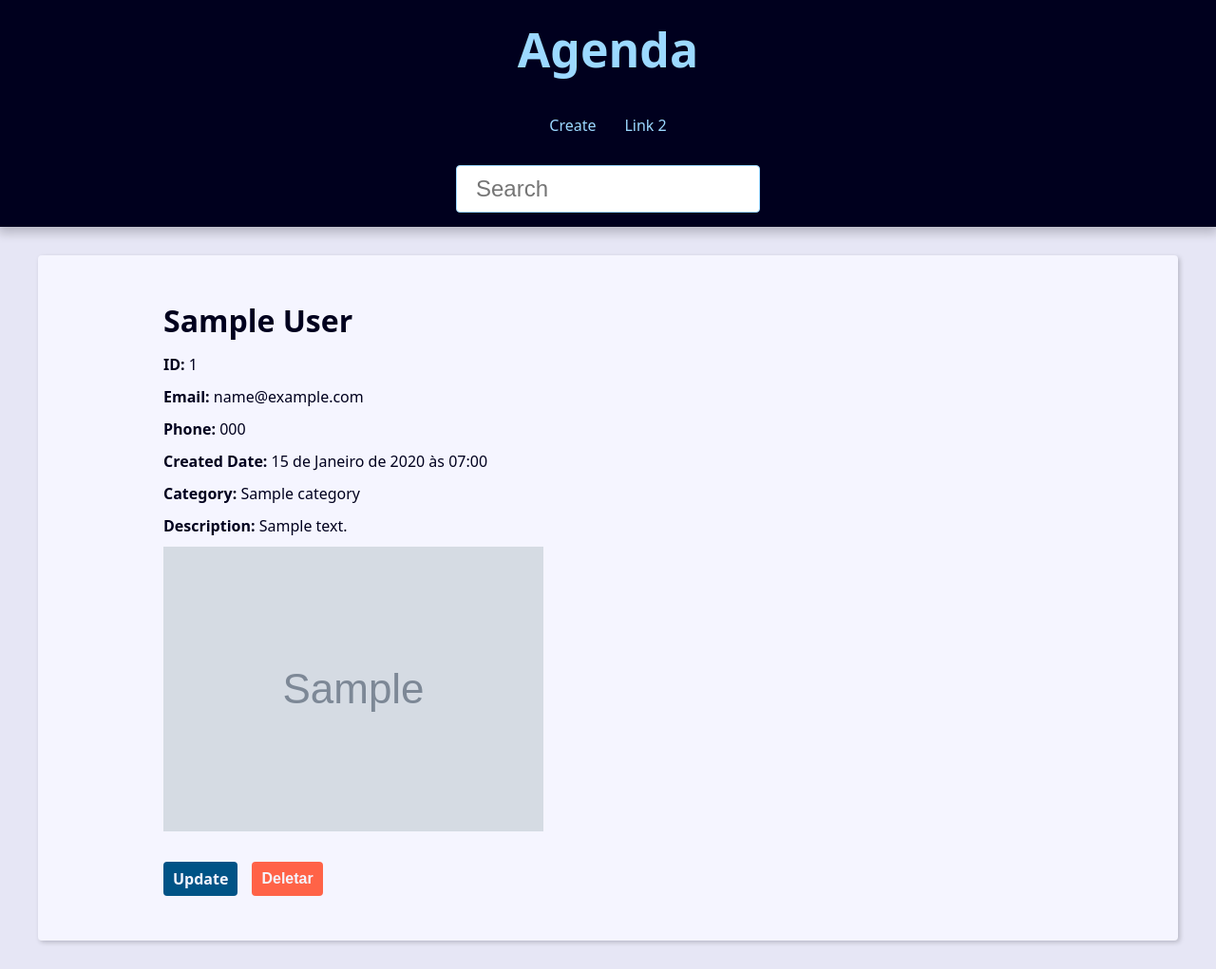
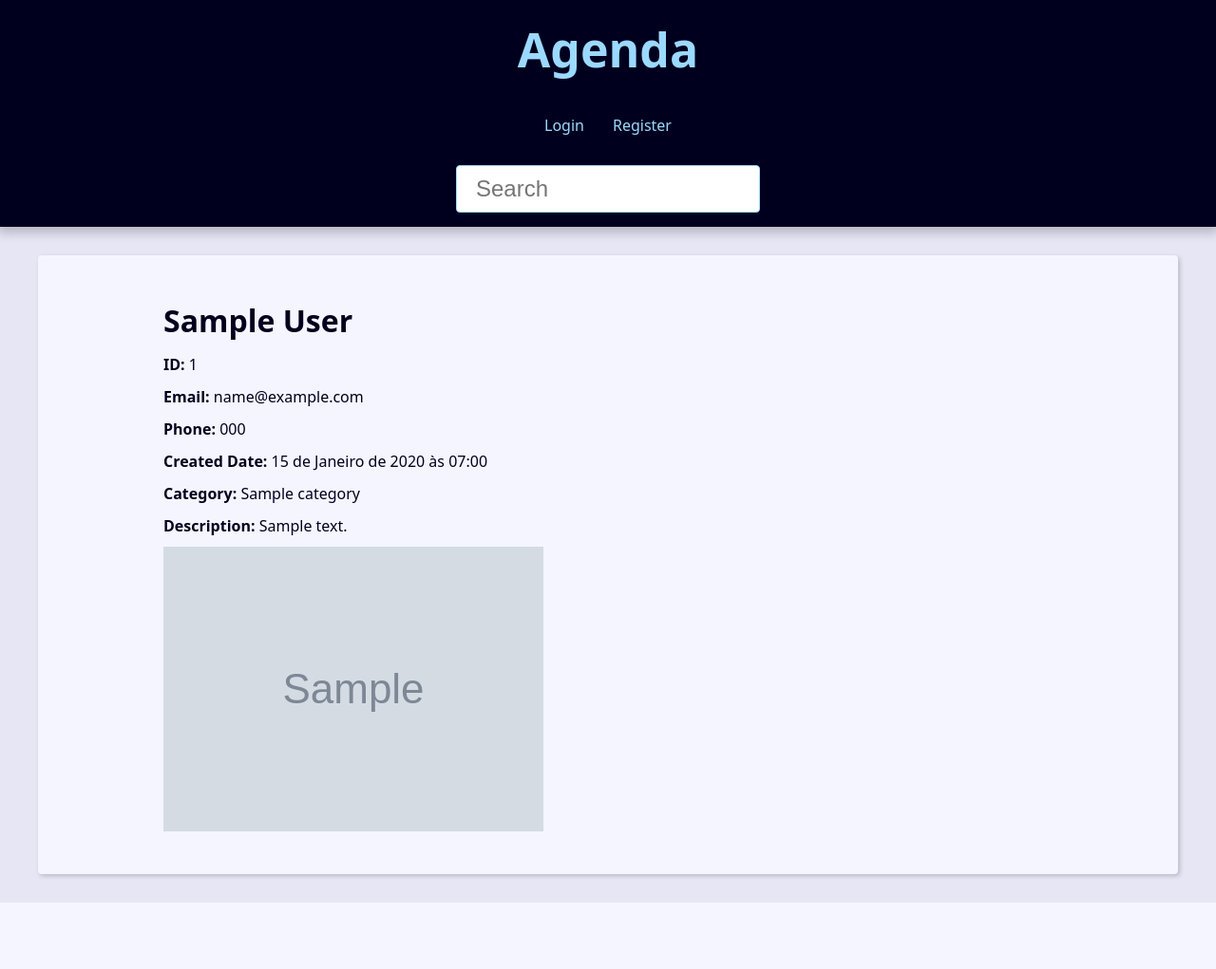
Before and after one commit to RafaelGomesdeOliveira/projeto_agenda, a Django app: page /contact/1/detail/ in a window 1280 px wide. Shown: the whole page at 95% size. After the commit the page ends 951 px from the top, so only its background shows below. Run offline with Django 4.2, Linux system fonts and the light colour scheme; tables that the repository leaves empty hold one stand-in row (values such as "Sample post"); grey boxes marked "Sample" are stand-in pictures.

Commit message:
Alteracoes antigas

```diff
--- a/base_templates/global/partials/_header.html
+++ b/base_templates/global/partials/_header.html
@@ -5,17 +5,37 @@
 
     <nav class="menu">
         <ul class="menu-list">
+
+            {% if user.is_authenticated %}
                 <li class="menu-item">
                     <a href="{% url "contact:create" %}" class="menu-link">
                         Create
                     </a>
-
                 </li>
                 <li class="menu-item">
-                <a href="" class="menu-link">
-                    Link 2
+                    <a href="{% url "contact:user_update" %}" class="menu-link">
+                        Profile
                     </a>
                 </li>
+                <li class="menu-item">
+                    <a href="{% url "contact:logout" %}" class="menu-link">
+                        Logout
+                    </a>
+                </li>
+            {% else %}
+                <li class="menu-item">
+                    <a href="{% url "contact:login" %}" class="menu-link">
+                        Login
+                    </a>
+                </li>
+                <li class="menu-item">
+                    <a href="{% url "contact:register" %}" class="menu-link">
+                        Register
+                    </a>
+                </li>
+            {% endif %}
+
+
         </ul>
     </nav>
 
--- a/contact/forms.py
+++ b/contact/forms.py
@@ -14,7 +14,9 @@ class ContactForm(forms.ModelForm):
             attrs={
                 'accept': 'image/*',
             }
-        )
+        ),
+        required=False,
+
     )
 
     class Meta:
--- a/contact/templates/contact/contact.html
+++ b/contact/templates/contact/contact.html
@@ -18,6 +18,8 @@
             </p>
         {% endif %}
 
+
+        {% if user == contact.owner %}
         <div class="contact-links">
             <a class="btn btn-link" href="{% url "contact:update" contact.id %}">
                 Update
@@ -45,6 +47,7 @@
             </form>
 
         </div>
+        {% endif %}
     </div>
 
 {% endblock content %}
--- a/contact/urls.py
+++ b/contact/urls.py
@@ -14,7 +14,7 @@ urlpatterns = [
     path("contact/<int:id>/update/", views.update, name="update"),
     path("contact/<int:id>/delete/", views.delete, name="delete"),
 
-    #USER (cRUD)
+    #USER (CRUD)
     path("user/create/", views.register, name="register"),
     path("user/login/", views.login_view, name="login"),
     path("user/logout/", views.logout_view, name="logout"),
```
Also changed, not shown: contact/views/contact_forms.py (+9 -6 lines), contact/views/user_forms.py (+7 -1 lines), comandos/README.MD. Lines whose indentation alone changed are shown as unchanged.
